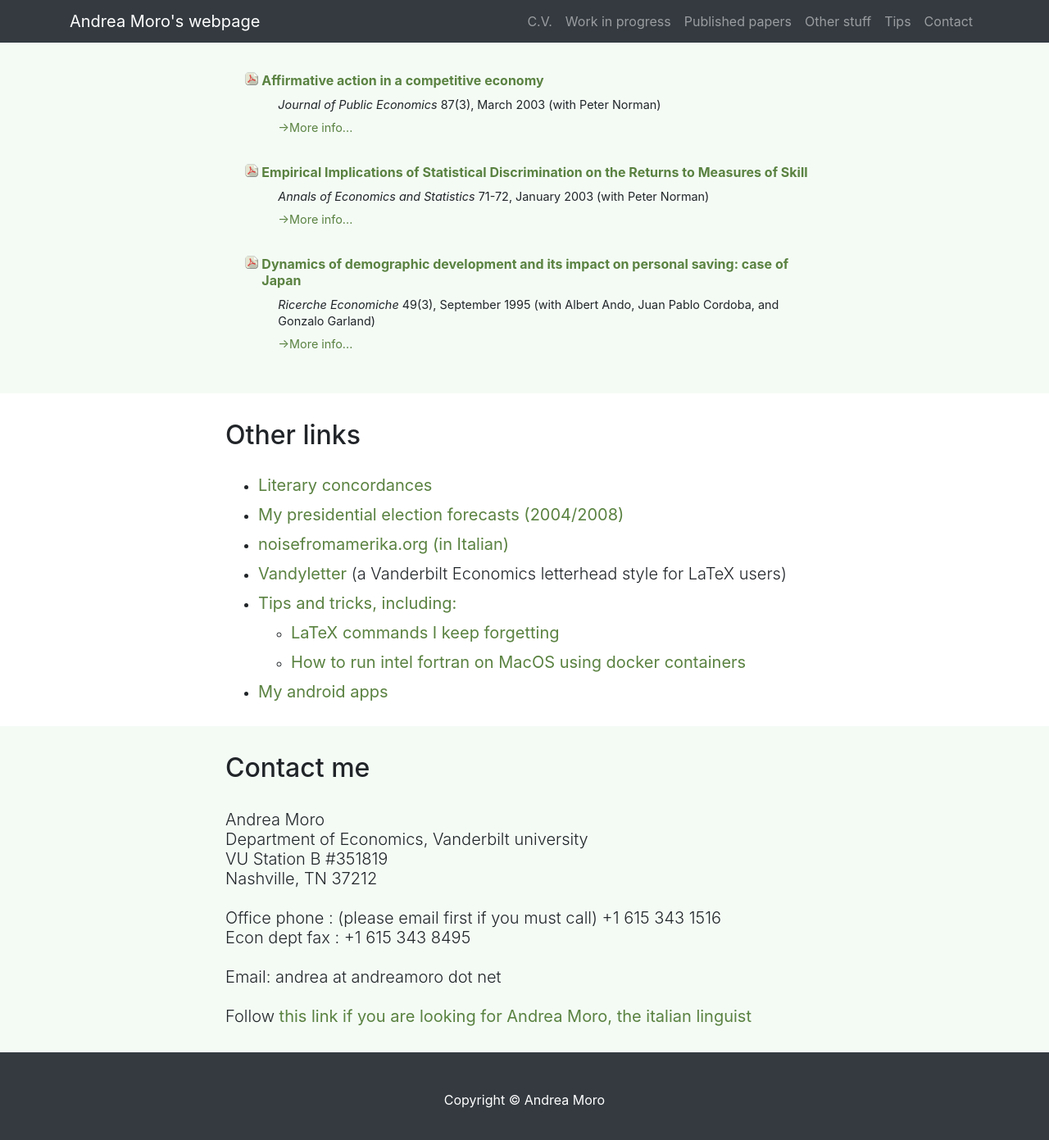
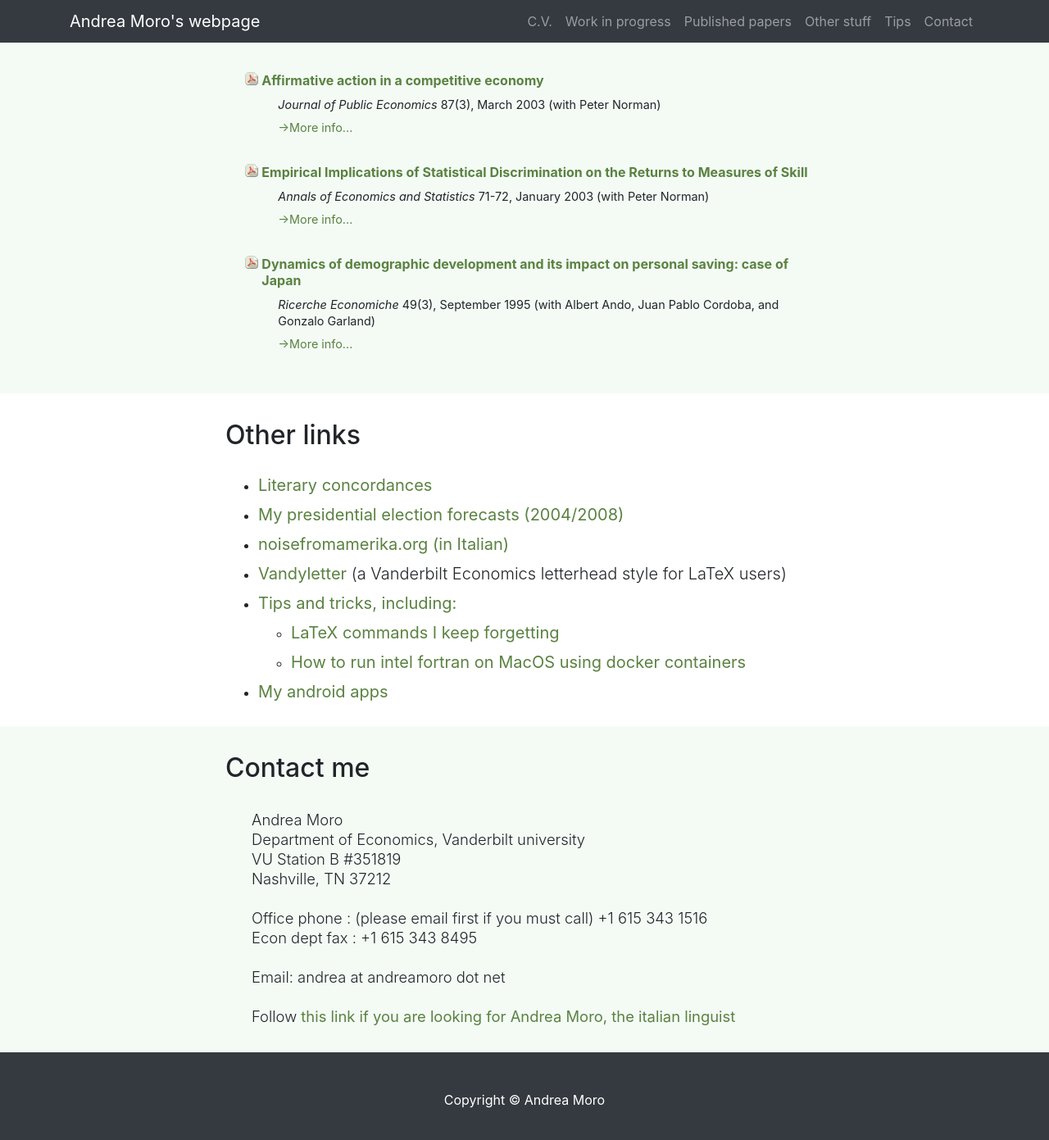
Before and after one commit to andreamoro-git/andreamoro-git.github.io, a Jekyll site: the page built from index.md, in a window 1280 px wide and 1400 px high, scrolled down 2931 px. Shown: the top 1391 px of the window at 82% size. Built offline with Jekyll 4.4.1, drawn with Linux system fonts in a browser that asks for light colours; our own code applies the rules of GitHub Pages for plain Markdown files.

Commit message:
update footer

```diff
--- a/_layouts/home.html
+++ b/_layouts/home.html
@@ -104,7 +104,7 @@ layout: default
         <div class="row">
           <div class="col-lg-8 mx-auto">
             <h2 class="sectitle">Contact me</h2>
-            <p class="lead">Andrea Moro
+            <p class="lead footwrap">Andrea Moro
               <br /> Department of Economics, Vanderbilt university
               <br /> VU Station B #351819
               <br /> Nashville, TN 37212
--- a/css/scrolling-nav.css
+++ b/css/scrolling-nav.css
@@ -93,6 +93,10 @@ li.post {
   font-weight: bold
 }
 
+.footwrap {
+  padding-left:2rem;
+  font-size: 115%;
+}
 span.paper {
 	color: #5a8241
 }
```
